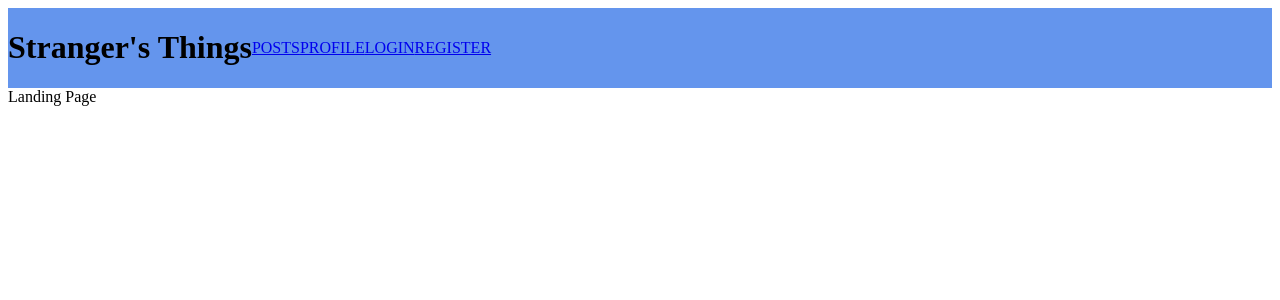
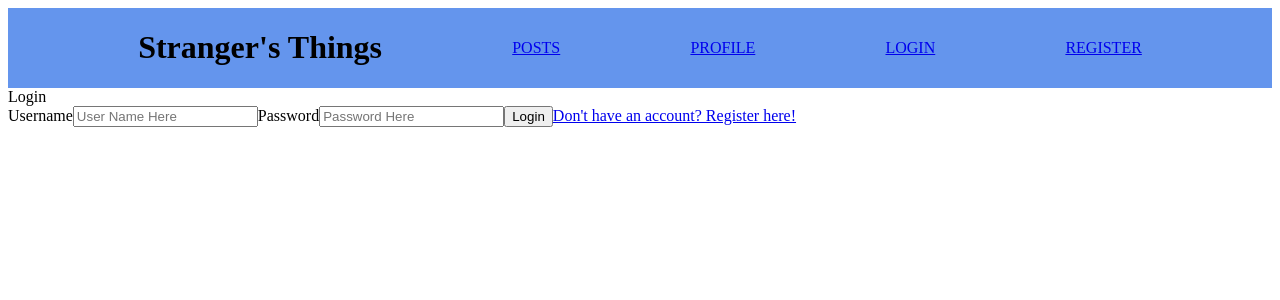
Before and after one commit to kangsimu/Stranger_Things, a React (Create React App) app: page / in a window 1280 px wide. Shown: the top 300 px of the page. Built offline with nearby package versions, Linux system fonts and the light colour scheme.

Commit message:
stopping point

```diff
--- a/src/api/index.js
+++ b/src/api/index.js
@@ -1,12 +1,14 @@
 const BASE = 'https://strangers-things.herokuapp.com/api'
 const COHORT = '2206-FTB-ET-WEB-FT-A'
 
+//get the posts to show
 export async function retrievePosts() {
   const response = await fetch(`${BASE}${COHORT}/posts`)
   const result = await response.json()
     return result
 }
 
+//logging in user
 export const loginUser = async (username, password) => {
     const response = await fetch(`${BASE}${COHORT}/users/login`, {
         method: "POST",
@@ -26,7 +28,8 @@
     return token
 }
 
-export const registerUser = async (registeredUsername, registeredPassword) => {
+//no account, registering user
+export const registerUser = async (username, password) => {
     const response = await fetch(`${BASE}${COHORT}/users/register`, {
       method: "POST",
       headers: {
@@ -34,20 +37,19 @@
       },
       body: JSON.stringify({
         user: {
-          username: registeredUsername,
-          password: registeredPassword,
+          username: username,
+          password: password,
         },
       }),
     });
     const result = await response.json();
     const token = result.data.token;
-    localStorage.setItem("token", token);
-    localStorage.setItem("username", username)
-    return result
+    localStorage.setItem("token", token)
+    localStorage.setItem("username", username);
+    return result;
 }
 
-
-
+//pulling up profile
 export const getProfile = async (token) => {
     const response = await fetch(`${BASE}${COHORT}/users/me`, {
             headers: {
@@ -55,11 +57,12 @@
                 'Authorization': `Bearer ${token}`
         }
         })
-    const result = await response.json()
-    const data = result.data
-    return data
+    const result = await response.json();
+    const data = result.data;
+    return data;
 }
 
+//creating new posts
 export const createPosts = async(token, addPost) => {
   const response = await fetch (`${BASE}${COHORT}/posts`, {
     method:"POST",
@@ -72,11 +75,11 @@
     })
 })
  const result = await response.json()
- //console.log(result)
    const newPost = result.data.post
    return newPost
 }
 
+//deleting posts
 export const deletePosts = async (token, postId) => {
     const response = await fetch(`${BASE}${COHORT}/posts/${postId}`, {
     method: "DELETE",
--- a/src/components/App.js
+++ b/src/components/App.js
@@ -1,35 +1,52 @@
-import React, { useState, useEffect} from 'react'
+import React, {useState, useEffect} from 'react'
 import {Routes, Route} from "react-router-dom"
 import {Posts, Profile, Login, Register, Header, AddPosts} from "./index.js"
 
 const App = () => {
     const [username, setUsername] = useState("");
     const [password, setPassword] = useState("");
-    const [isLoggedIn, setIsLoggedIn] = useState("");
+    const [isLoggedIn, setIsLoggedIn] = useState("false");
     const [posts, setPosts] = useState("");
     const [myInfo, setMyInfo] = useState("");
 
     useEffect (() => {
         if(localStorage.getItem("token")){
-            setIsLoggedIn(true)
+        setIsLoggedIn(true)
         }
     },[])
 
     return (
-        <>
+        <div>
         <Header
             setUsername={setUsername}
             setPassword={setPassword}
-            isLoggedIn={isLoggedIn}
             setIsLoggedIn={setIsLoggedIn}
 
         />
-            <Routes>
-            <Route path='/' element={<div>Landing Page</div>} />
-            <Route path='/login' element={<Login />} />
-            <Route  path="/profile"
-                    element={<Profile />
-            } />
+        <Routes>
+            <Route
+                path='/'
+                element={
+                <Login
+                    username={username}
+                    setUsername={setUsername}/>}
+                />
+            <Route
+                path='/login'
+                element={
+                <Login
+                    username={username}
+                    setUsername={setUsername}
+                    password={password}
+                    setPassword={setPassword} />}
+                />
+            <Route
+                path="/profile"
+                element={
+                <Profile
+                    myInfo={myInfo}
+                    setMyInfo={setMyInfo}/>}
+                />
             <Route
                 path='/AddPosts'
                 element={
@@ -45,22 +62,20 @@
                     username={username}
                     setUsername={setUsername}
                     password={password}
-                    setPassword={setPassword}
-                    setIsLoggedIn={setIsLoggedIn} />}
+                    setPassword={setPassword} />}
                 />
-
             <Route
-            path='/Posts'
-                element={<Posts
+                path='/Posts'
+                element={
+                <Posts
                     posts={posts}
                     setPosts={setPosts}
                     isLoggedIn={isLoggedIn}
-                    username={username}/>}
+                    username={username}
+                    setMyInfo={setMyInfo}/>}
                 />
             </Routes>
-
-
-        </>
+        </div>
     )
 }
 
--- a/src/components/DeletePosts.js
+++ b/src/components/DeletePosts.js
@@ -16,4 +16,4 @@
     );
 };
 
-export default DeletePosts
+export default DeletePosts;
--- a/src/components/Header.css
+++ b/src/components/Header.css
@@ -4,4 +4,7 @@
     display: flex;
     align-items: center;
     background-color: cornflowerblue;
+    justify-content: space-evenly;
+    flex-wrap: wrap;
+
 }
--- a/src/components/Login.js
+++ b/src/components/Login.js
@@ -19,14 +19,13 @@
     event.preventDefault()
       const token = await loginUser(username, password)
       token ? setIsLoggedIn(true) : false
-      localStorage.setItem("token", token)
-      localStorage.setItem("username", username )
+      localStorage.setItem("user", token)
       setUsername(username)
       navigate('/Profile')
     }
 
     return (
-        <div className='box'>{'This is your Login component'}
+        <div className='box'>{'Login'}
             <form onSubmit={handleSubmit}>
                 <label>Username</label>
 
--- a/src/components/Posts.js
+++ b/src/components/Posts.js
@@ -23,7 +23,7 @@
             </p>
             <h3>{post.author.username}</h3>
             <p>
-                <b>Location: </b>{post.ocation}
+                <b>Location: </b>{post.location}
             </p>
             {/* {<button onSubmit={handleDelete}>Delete</button>} */}
             <button onClick={handleEdit}>Edit</button>
@@ -35,7 +35,6 @@
         editPosts(token)
     }
     return (
-        <div>
         <div>
             <div>{sendPosts}</div>
             <h1>Posts</h1>
@@ -50,7 +49,6 @@
             />
             <NavLink to="/AddPosts">(ADD POST)</NavLink>
         </div>
-        </div>
     )
 }
 
--- a/src/components/Register.js
+++ b/src/components/Register.js
@@ -1,17 +1,16 @@
-import React, {useState} from 'react'
+import React from 'react'
 import {registerUser} from '../api'
+import { useNavigate } from 'react-router-dom'
 
-const Register = ({username, password, setUsername, setPassword, setIsLoggedIn}) => {
+const Register = ({ username, setUsername, password, setPassword }) => {
+
+    const navigate = useNavigate();
     async function handleSubmit(event) {
-        event.preventDefault()
-        const token = await registerUser(username, password)
-        if (token) {
-            setIsLoggedIn(true);
-            localStorage.setItem("token", token);
-            localStorage.setItem("username", username );
-            setUsername(username);
-            };
+      event.preventDefault();
+      await registerUser(username, password);
+      navigate("/Posts");
     }
+
     return (<>
         <div>Register</div>
         <form onSubmit={handleSubmit}>
--- a/src/index.js
+++ b/src/index.js
@@ -2,8 +2,7 @@
 import ReactDOM from 'react-dom/client'
 import {
     BrowserRouter,
-    Routes,
-    Route,
+
 } from "react-router-dom";
 
 import { App, Header } from './components'
```
Also changed, not shown: src/components/Profile.js (+9 -8 lines), src/components/index.js (+8 -8 lines). Lines whose indentation alone changed are shown as unchanged.
